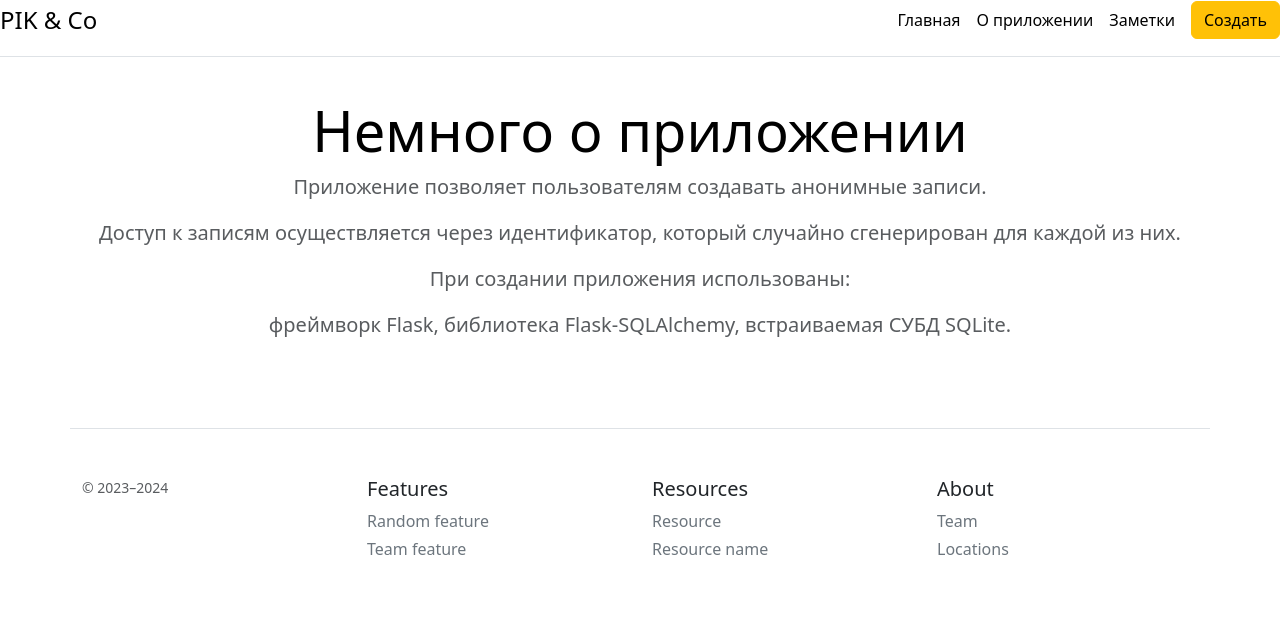
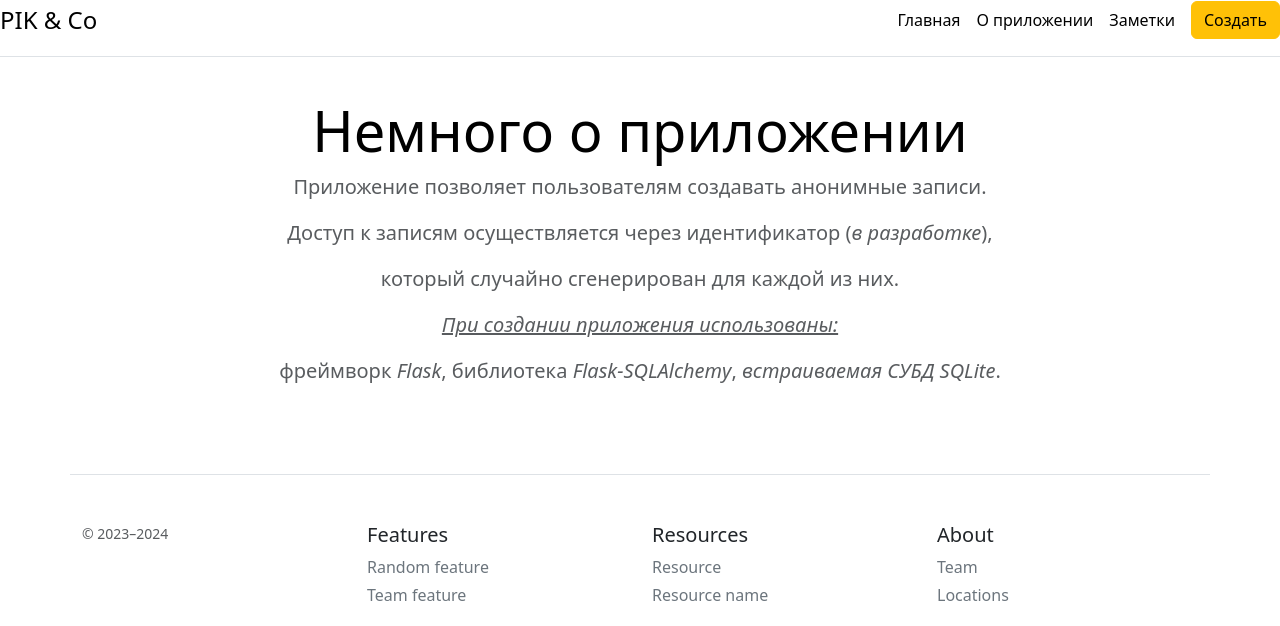
Before and after one commit to PI-Klimkovich/Flask_Poetry, a Flask app: page /about in a window 1280 px wide. Shown: the top 626 px of the page. Run offline with Flask 3, Linux system fonts and the light colour scheme.

Commit message:
Создание Web-приложения с применением Flask and Poetry: подкорректированы стили

```diff
--- a/app.py
+++ b/app.py
@@ -48,7 +48,6 @@ def posts():
 def post_about(uuid):
     note = Note.query.get(uuid)
     return render_template('note_about.html', note=note)
-#    return render_template('note_about.html')
 
 
 @app.route('/notes/<uuid>')
@@ -98,8 +97,6 @@ def create_note():
             db.session.add(note)
             db.session.commit()
             print(note.uuid)
-#            return redirect('/about')
-#            return redirect('/notes/<uuid>/about')
             return redirect(url_for('post_about', uuid=note.uuid))
         except:
             return "При добавлении заметки произошла ошибка"
--- a/templates/about.html
+++ b/templates/about.html
@@ -9,9 +9,10 @@
 	<div class="pricing-header p-3 pb-md-4 mx-auto text-center">
       <h1 class="display-4 fw-normal text-body-emphasis">Немного о приложении</h1>
       <p class="fs-5 text-body-secondary">Приложение позволяет пользователям создавать анонимные записи.</p>
-      <p class="fs-5 text-body-secondary">Доступ к записям осуществляется через идентификатор, который случайно сгенерирован для каждой из них.</p>
-      <p class="fs-5 text-body-secondary">При создании приложения использованы:</p>
-      <p class="fs-5 text-body-secondary">фреймворк Flask, библиотека Flask-SQLAlchemy, встраиваемая СУБД SQLite.</p>
+      <p class="fs-5 text-body-secondary">Доступ к записям осуществляется через идентификатор (<i>в разработке</i>),</p>
+      <p class="fs-5 text-body-secondary">который случайно сгенерирован для каждой из них.</p>
+      <p class="fs-5 text-body-secondary"><i><u>При создании приложения использованы:</u></i></p>
+      <p class="fs-5 text-body-secondary">фреймворк <i>Flask</i>, библиотека <i>Flask-SQLAlchemy</i>, <i>встраиваемая СУБД SQLite</i>.</p>
     </div>
 </div>
 {% endblock %}
```
Also changed, not shown: instance/tasks_lesson_18.db.
